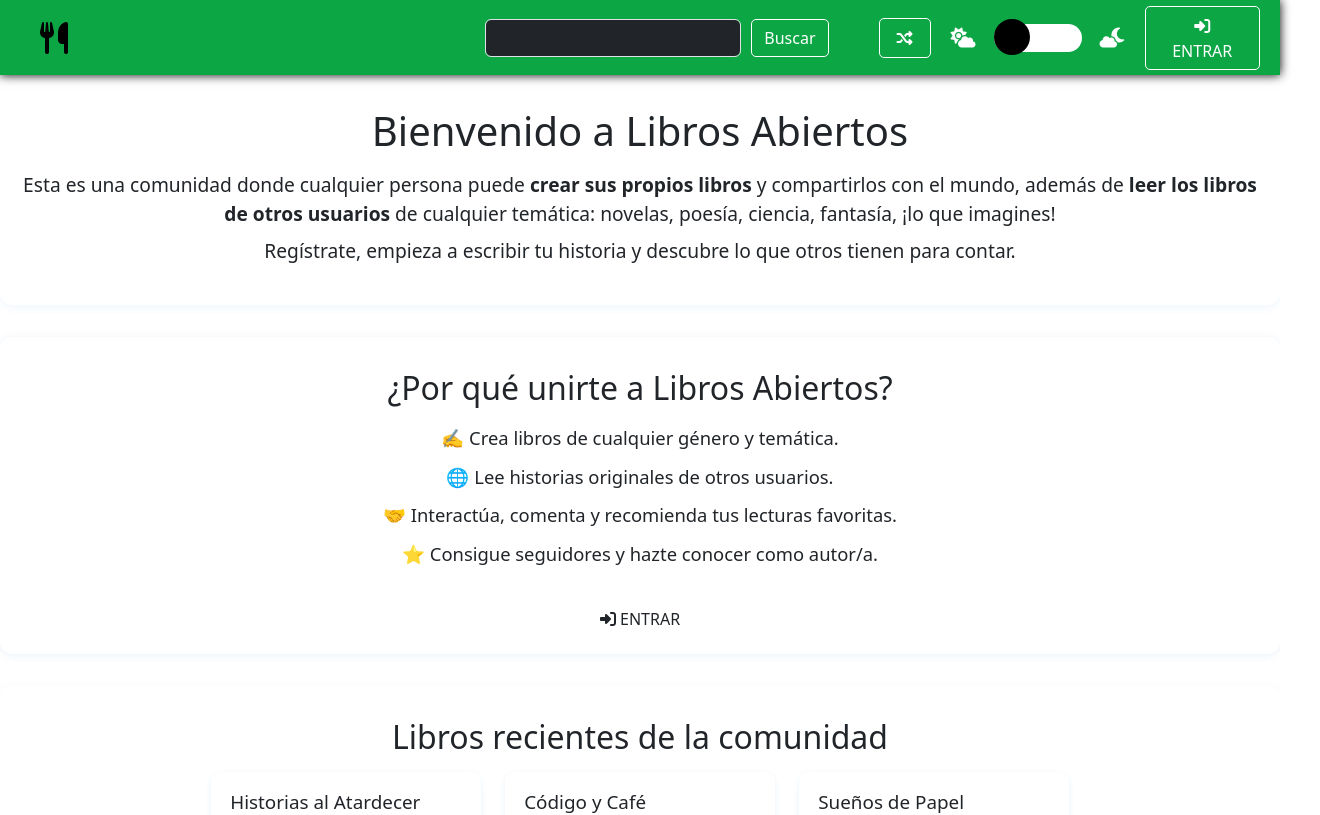
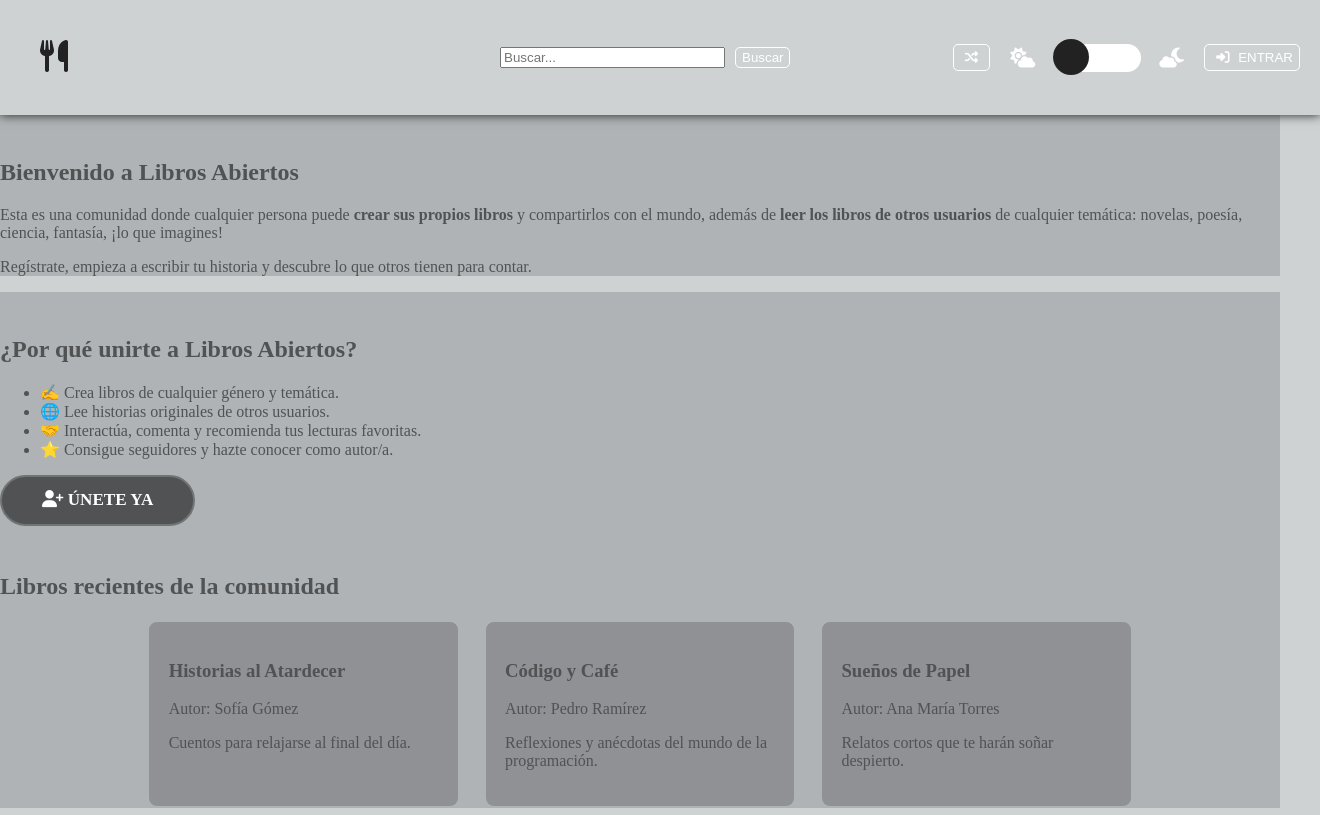
Before and after one commit to CCaim/ProyectoDiciembreFront, an Angular app: page /home in a window 1280 px wide. Shown: the top 815 px of the page, 1320 px wide, since content can reach past the window. Built offline with nearby package versions, Linux system fonts and the light colour scheme; what ngx-captcha, ngx-dropzone, ngx-pagination would draw is missing.

Commit message:
cambiso no muy buenos, y pagina de login bastante buena

```diff
--- a/src/app/components/home/home.component.css
+++ b/src/app/components/home/home.component.css
@@ -1,99 +1,48 @@
-:root {
-    --azul-cielo: #e3f2fd;
-    --azul-principal: #1976d2;
-    --azul-secundario: #1565c0;
-    --azul-claro: #bbdefb;
-    --azul-oscuro: #0d47a1;
-    --blanco: #fff;
-    --gris-texto: #304269;
-    --gris-suave: #e9f0fa;
+body, .home-root {
+    background: var(--iron);
+    color: var(--negro);
   }
 
-  body, .home-root {
-    background: var(--azul-cielo);
+  .home-description,
+  .home-benefits,
+  .home-carousel {
+    background: var(--bombay);
+    color: var(--negro);
+    border: none;
+    border-radius: 0;
+    margin: 0;
+    padding: 24px 0 0 0;
+    box-shadow: none;
   }
 
-  /* Sección descripción */
-  .home-description {
-    background: var(--blanco);
-    padding: 2rem 1rem;
-    text-align: center;
-    border-radius: 12px;
-    margin-bottom: 2rem;
-    box-shadow: 0 2px 10px rgba(25, 118, 210, 0.07);
-  }
-
-  .home-description h1 {
-    font-size: 2.5rem;
-    margin-bottom: 1rem;
-    color: var(--azul-principal);
-  }
-
-  .home-description p {
-    font-size: 1.2rem;
-    margin: 0.5rem 0;
-    color: var(--gris-texto);
-  }
-
-  /* Sección beneficios */
-  .home-benefits {
-    background: var(--azul-claro);
-    padding: 2rem 1rem 1rem 1rem;
-    border-radius: 12px;
-    margin-bottom: 2rem;
-    box-shadow: 0 1px 8px rgba(21, 101, 192, 0.09);
-    text-align: center;
-  }
-
-  .home-benefits h2 {
-    margin-bottom: 1rem;
-    color: var(--azul-secundario);
-  }
-
-  .home-benefits ul {
-    list-style: none;
-    padding: 0;
-    margin-bottom: 2rem;
-  }
-
-  .home-benefits li {
-    margin: 0.7rem 0;
-    font-size: 1.15rem;
-    color: var(--azul-oscuro);
+  .home-description h1,
+  .home-benefits h2,
+  .home-carousel h2,
+  .home-description p,
+  .home-benefits li,
+  .carousel-book h3,
+  .carousel-author,
+  .carousel-description {
+    color: var(--abbey);
   }
 
   .unete-btn {
     display: inline-block;
-    background: linear-gradient(90deg, var(--azul-principal) 60%, var(--azul-secundario) 100%);
-    color: #fff;
+    background: var(--abbey);
+    color: var(--blanco);
     font-weight: bold;
     font-size: 1.07rem;
     padding: 0.85rem 2.5rem;
-    border: none;
+    border: 2px solid var(--sirocco);
     border-radius: 999px;
     cursor: pointer;
-    transition: background 0.2s, box-shadow 0.2s, transform 0.1s;
-    box-shadow: 0 2px 8px rgba(21, 101, 192, 0.10);
     text-decoration: none;
     margin-bottom: 0.2rem;
+    transition: background 0.2s, color 0.2s;
   }
   .unete-btn:hover {
-    background: linear-gradient(90deg, var(--azul-secundario) 30%, var(--azul-principal) 100%);
-    transform: translateY(-2px) scale(1.04);
-  }
-
-  /* Carrusel de libros */
-  .home-carousel {
-    padding: 2rem 1rem 4rem 1rem;
-    background: var(--blanco);
-    border-radius: 12px;
-    box-shadow: 0 1px 8px rgba(25, 118, 210, 0.05);
-  }
-
-  .home-carousel h2 {
-    text-align: center;
-    margin-bottom: 1rem;
-    color: var(--azul-secundario);
+    background: var(--sirocco);
+    color: var(--iron);
   }
 
   .carousel-books {
@@ -101,35 +50,21 @@
     gap: 1.5rem;
     justify-content: center;
     flex-wrap: wrap;
+    margin-top: 0;
   }
 
   .carousel-book {
-    background: var(--gris-suave);
+    background: var(--oslo-gray);
     border-radius: 10px;
     padding: 1.2rem;
     min-width: 220px;
     max-width: 270px;
-    box-shadow: 0 2px 6px rgba(25, 118, 210, 0.09);
+    box-shadow: none;
     text-align: left;
     flex: 1 1 220px;
-    border: 1.5px solid var(--azul-claro);
-  }
-
-  .carousel-book h3 {
-    font-size: 1.18rem;
-    margin-bottom: 0.6rem;
-    color: var(--azul-principal);
-  }
-
-  .carousel-author {
-    font-size: 0.98rem;
-    color: var(--azul-secundario);
-    margin-bottom: 0.5rem;
-  }
-
-  .carousel-description {
-    font-size: 1rem;
-    color: var(--gris-texto);
+    border: 2px solid var(--bombay);
+    margin: 0;
+    color: var(--blanco);
   }
 
   @media (max-width: 900px) {
@@ -141,6 +76,6 @@
       font-size: 2rem;
     }
     .home-benefits, .home-description, .home-carousel {
-      padding: 1rem 0.5rem;
+      padding: 1rem 0.5rem 0 0.5rem;
     }
   }
--- a/src/app/components/home/home.component.html
+++ b/src/app/components/home/home.component.html
@@ -16,7 +16,9 @@
       <li>🤝 Interactúa, comenta y recomienda tus lecturas favoritas.</li>
       <li>⭐ Consigue seguidores y hazte conocer como autor/a.</li>
     </ul>
-    <a><button routerLink="login" class="btn"><i class="fa-solid fa-right-to-bracket"></i> ENTRAR</button></a>
+    <a routerLink="/registro" class="unete-btn">
+        <i class="fa-solid fa-user-plus"></i> ÚNETE YA
+      </a>
   </section>
 
   <section class="home-carousel">
--- a/src/app/components/login/login.component.css
+++ b/src/app/components/login/login.component.css
@@ -1,85 +1,105 @@
-*{
-    margin: 8px;
-    padding: 8px;
+@import url('https://fonts.googleapis.com/css?family=Dancing+Script|Lato');
+:root{
+    --primaryred:#ff424f;
+    --secondaryred:#f84735;
+    --lightblack:#222b31;
+    --darkblack:#191c1f;
+    --mainfont:'Dancing Script', cursive;
+    --secondfont: 'Lato', sans-serif;
+}
+body{
+	margin: 0;
+	padding: 0;
+	font-size: 16px;
+	line-height: 1.5;
+	font-family:var(--secondfont);
+}
+*,*:before,*:after{
+	box-sizing: border-box;
+}
+img{
+	max-width: 100%;
+	height: auto;
+}
+.fullcontent{
+    width:100%;
+    min-height: 100vh;
+    height: auto;
+    padding:6% 10% 5% 10%;
+    /*background-image: url(img/b.jpg);*/
+    background:linear-gradient(rgba(0, 0, 0, 0.70), rgba(0, 0, 0, 0.70)),url(https://raw.githubusercontent.com/Poojavpatel/BookStoreApp/master/img/b.jpg);
+    background-size: cover;
+    background-position: 50% 50%;
+    display: flex;
+    flex-direction: row;
+}
+.headings{
+     /* background:red;  */
+    flex-basis: 65%;
+    margin-right: 5%;
+}
+.headings h1{
+    font-size: 4rem;
+    font-family:var(--mainfont);
+    color:white;
+    margin:3% 0% 3% 0%;
+}
+.headings h2{
+	font-size:1.2rem;
+    font-weight: 300;
+    color: rgba(255, 255, 255, 0.5);
 }
 
-.login-component{
-    background-color: var(--verde-fondo);
+.headings h3{
+	font-size:1.2rem;
+    font-weight: 300;
+    color: rgba(255, 255, 255, 0.5);
+}
+.formbox{
+    background:rgb(34,43,49,0.7);
+    color:white;
+    flex-basis: 35%;
+    border-top: 10px solid var(--secondaryred);
+    padding:2% 3%;
+}
+.formbox *{
     margin: 0;
 }
-
-h2{
-    color: var(--negro);
+.formbox h3{
+    font-family: var(--mainfont);
+    font-size: 1.5rem;
+    margin-bottom: 1rem;
 }
-
-#login{
-    max-width: 600px!important;
+.formbox form label{
+    color: rgba(255, 255, 255, 0.8);
+    display: inline-block;
+    max-width: 100%;
+    margin-bottom: 0.3rem;
 }
-
-form{
-    border: 1px solid var(--blanco);
-    background-color: var(--verde-tarjeta);
-    display: flex;
-    flex-direction: column;
+.formbox form .asd{
+    border: 2px solid rgba(255, 255, 255, 0.2);
+    box-shadow: none;
+    background: transparent;
+    height: 2.8rem;
+    display: block;
+    width: 100%;
+    border-radius: 4px;
+    margin-bottom: 1rem;
 }
-.form-icono{
+form .mainbox{
+    color: white;
+    box-shadow: none;
+    background: var(--secondaryred);
+    height: 2.8rem;
+    display: block;
+    width: 100%;
+    border-radius: 4px;
+    margin-bottom: 10px;
     text-align: center;
+    text-decoration: none;
+    border: none;
+}
+a .mainbox{
     margin: 0;
-    padding: 0;
-    color: var(--negro);
+    padding: 2%;
 }
-
-    .form-icono i{
-        font-size: 60px;
-    }
-
-.button-login{
-    width: 400px;
-}
-
-.button-login button{
-    margin: 0;
-}
-
-.input-style{
-    margin: 0;
-    padding-left: 5px;
-}
-
-.tarjetas-preguntas{
-    display: flex;
-    flex-flow: column wrap;
-    column-gap: 15px;
-}
-    .tarjeta-pregunta-card{
-        flex: 1 1 30%;
-        background-color: var(--verde-tarjeta);
-        padding: 0;
-        border: 1px solid var(--blanco);
-        box-shadow: 0px 0px 10px 0px var(--negro);
-    }
-        .pregunta{
-            display: flex;
-            margin: 10px;
-            padding: 10px;
-        }
-
-            .pregunta i{
-                margin: 0;
-                padding: 0;
-                color: var(--negro);
-                font-size: 40px;
-                text-align: right;
-            }
-
-            .pregunta h4{
-                margin-top: 0;
-                margin-bottom: 0;
-                color: var(--negro);
-            }
-        .tarjeta-respuesta{
-            margin: 0;
-            display: none;
-            background-color: var(--verde-claro);
-            color: var(--negro);
-        }
--- a/src/styles.css
+++ b/src/styles.css
@@ -1,30 +1,15 @@
-/* You can add global styles to this file, and also import other style files */
-@import "~bootstrap/dist/css/bootstrap.css";
-
-html, body{
+:root {
+    --iron: #cfd2d3;      /* fondo principal claro */
+    --bombay: #b0b3b5;
+    --oslo-gray: #8f9194;
+    --sirocco: #707475;
+    --abbey: #505253;     /* fondo/principal oscuro */
+    --negro: #222;
+    --blanco: #fff;
+  }
+  html, body {
     margin: 0;
     padding: 0;
-}
-
-.claro{
-    --blanco: #fff;
-    --blanco-fondo: #fff;
-    --verde-fondo: #0DA645;
-    --verde-tarjeta: #0eb94d;
-    --verde-claro: #06BD7D;
-    --negro: #000;
-    --boton-azul: #0dcaf0;
-    --url-pinchos-top:url(assets/top-claro.png);
-    --url-pinchos-bottom:url(assets/bottom-claro.png);
-}
-.oscuro{
-    --blanco: #0DA645;
-    --blanco-fondo: #757575;
-    --verde-fondo: #2E2E2E;
-    --verde-tarjeta: #595959;
-    --verde-claro: #2E2E2E;
-    --negro: #fff;
-    --boton-azul: #7e7e7e;
-    --url-pinchos-top:url(assets/top-dark.png);
-    --url-pinchos-bottom:url(assets/bottom-dark.png);
-}
+    background: var(--iron);
+    color: var(--negro);
+  }
```
Also changed, not shown: src/app/components/login/login.component.html (+15 -70 lines).
